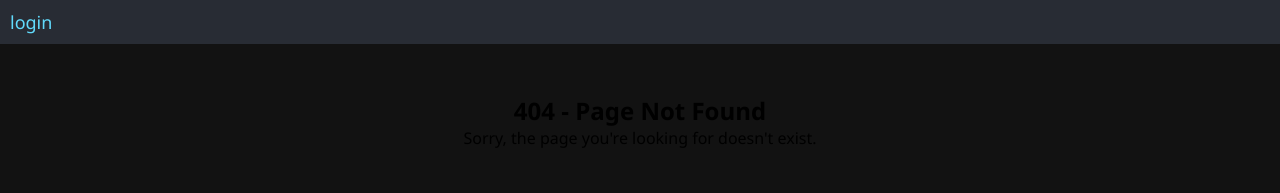
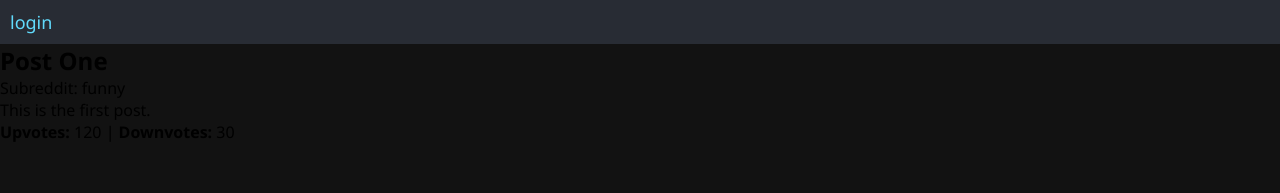
Before and after one commit to Agorbanoff/Testproject, a React (Vite) app in the folder react/: page /post/1 in a window 1280 px wide. Before the commit this address had no page. Shown: the top 193 px of the page. Built offline with nearby package versions, Linux system fonts and the light colour scheme.

Commit message:
added posts with dynamic url from homepage and reddits

```diff
--- a/react/src/App.jsx
+++ b/react/src/App.jsx
@@ -3,6 +3,7 @@ import { BrowserRouter as Router, Routes, Route, Link } from 'react-router-dom';
 import Login from "./pages/LoginPage.jsx";
 import Register from "./pages/RegisterPage.jsx";
 import { HomePage, SubredditPage } from './pages/HomePage.jsx';
+import PostPage from './pages/PostPage.jsx';
 
 //import Post from "./pages/Post.jsx";
 import './App.css'; // Import the CSS file
@@ -20,7 +21,7 @@ const App = () => {
           <Route path="/register" element={<Register />} />
           <Route path="/homepage" element={<HomePage />} />
           <Route path="/r/:subredditName" element={<SubredditPage/>} />
-
+          <Route path="/post/:postId" element={<PostPage/>} />
           {/* <Route path="/posts/:postname" element={<Post />} /> */}
           <Route path="*" element={<NotFound />} />
         </Routes>
--- a/react/src/pages/HomePage.jsx
+++ b/react/src/pages/HomePage.jsx
@@ -30,7 +30,7 @@ const PostList = ({ subreddit }) => {
       {sortedPosts.map(post => (
         <div key={post.id} style={{ border: '1px solid #ccc', margin: '10px', padding: '10px' }}>
           <h2>
-            <Link to={`/post/${post.id}/${encodeURIComponent(post.name)}`}>
+            <Link to={`/post/${post.id}`}>
               {post.name}
             </Link>
           </h2>
--- a/react/src/pages/LoginPage.jsx
+++ b/react/src/pages/LoginPage.jsx
@@ -1,5 +1,6 @@
 import React, { useState } from "react";
 import { Link } from "react-router-dom";
+import { useNavigate } from 'react-router-dom';
 import "./LoginPage.css";
 
 const LoginPage = () => {
@@ -7,6 +8,7 @@ const LoginPage = () => {
   const [username, setUsername] = useState("");
   const [password, setPassword] = useState("");
   const [errorMessage, setErrorMessage] = useState("");
+  const navigate = useNavigate();
 
   const handleSubmit = (e) => {
     e.preventDefault();
@@ -30,7 +32,7 @@ const LoginPage = () => {
         }
       })
       .then((data) => {
-        alert("Login successful!"); // Replace with your logic (e.g., redirect)
+       navigate('/homepage');
         console.log(data);
       })
       .catch((err) => {
--- /dev/null
+++ b/react/src/pages/PostPage.jsx
@@ -0,0 +1,34 @@
+import React from "react";
+import { useParams } from "react-router-dom";
+
+// Static array of post objects
+const posts = [
+  { id: 1, name: 'Post One', subreddit: 'funny', description: 'This is the first post.', upvotes: 120, downvotes: 30 },
+  { id: 2, name: 'Post Two', subreddit: 'pics', description: 'This is the second post.', upvotes: 150, downvotes: 20 },
+  { id: 3, name: 'Post Three', subreddit: 'funny', description: 'This is the third post.', upvotes: 90, downvotes: 10 },
+];
+
+const PostPage = () => {
+  // Retrieve the postId parameter from the URL
+  const { postId } = useParams();
+
+  // Find the post in the static array, converting postId to a number for comparison
+  const post = posts.find((p) => p.id === Number(postId));
+
+  if (!post) {
+    return <div>Post not found.</div>;
+  }
+
+  return (
+    <div>
+      <h2>{post.name}</h2>
+      <p>Subreddit: {post.subreddit}</p>
+      <p>{post.description}</p>
+      <p>
+        <strong>Upvotes:</strong> {post.upvotes} | <strong>Downvotes:</strong> {post.downvotes}
+      </p>
+    </div>
+  );
+};
+
+export default PostPage;
```
